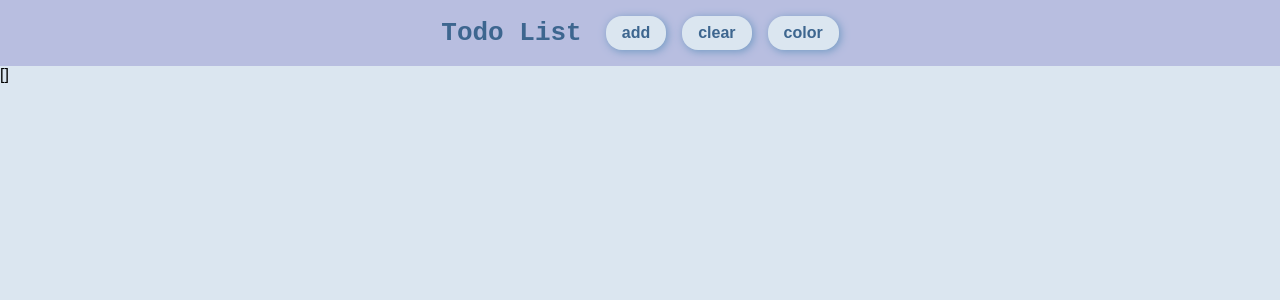
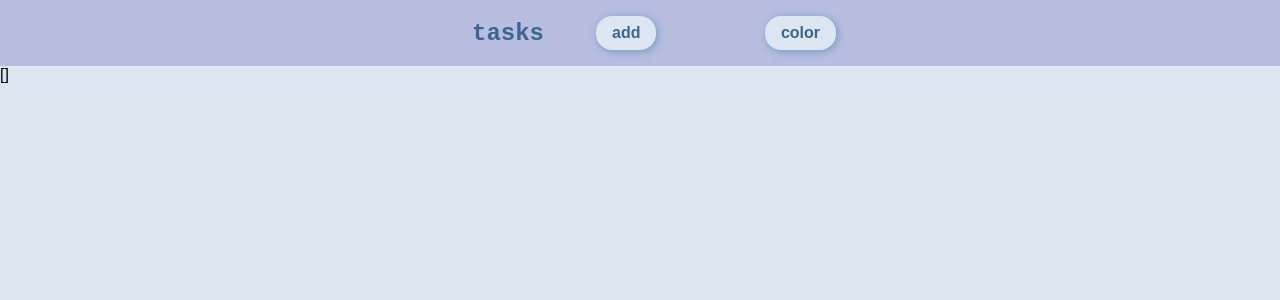
Before and after one commit to Kivthor/vue-todo-list, a Vue app: page / in a window 1280 px wide. Shown: the top 300 px of the page. Built offline with nearby package versions, Linux system fonts and the light colour scheme.

Commit message:
add counter for tasks, change styles a little

```diff
--- a/src/App.vue
+++ b/src/App.vue
@@ -4,7 +4,7 @@
 
 import { ref } from "vue";
 
-const count = ref(0);
+const taskCount = ref(0);
 const taskList = ref([]);
 const addTask = () => {
   taskList.value.push({
@@ -14,10 +14,12 @@
     date: '',
     status: 'WAITING',
   })
+  taskCount.value++
 }
 
 const deleteTask = (taskId) => {
   taskList.value = taskList.value.filter((task) => task.id !== taskId)
+  taskCount.value--
   console.log(`DELETED TASK WITH ID === ${taskId}`)
 }
 
@@ -39,21 +41,25 @@
 }
 const clearTaskList = () => {
   taskList.value = []
+  taskCount.value = 0
 }
 
 const changeColor = () => {
   const root = document.documentElement;
-  root.style.setProperty("--hue", Math.floor(Math.random() * 360));
+  root.style.setProperty("--hue", Math.floor(Math.random() * 360))
 };
 </script>
 
 <template>
   <div class="main-container">
     <div class="title-bar-container">
-      <h1>Todo List</h1>
+      <div class="title-container">
+        <div v-if="taskCount" class="counter-container">{{ taskCount }}</div>
+        <h1 class="title">tasks</h1>
+      </div>
       <div class="title-bar-buttons">
         <UiButton button-type="TITLE" @action="addTask">add</UiButton>
-        <UiButton button-type="TITLE" @action="clearTaskList">clear</UiButton>
+        <UiButton v-if="taskCount" button-type="TITLE" @action="clearTaskList">clear</UiButton>
         <UiButton button-type="TITLE" @action="changeColor">color</UiButton>
       </div>
     </div>
@@ -96,7 +102,16 @@
   background-color: var(--main-color-very-light-mod);
 }
 
-h1 {
+.title-container {
+  min-width: 8rem;
+  display: flex;
+  justify-content: space-evenly;
+  border: var(--border-container);
+}
+
+.title,
+.counter-container  {
+  font-size: 1.5rem;
   font-family: monospace;
   font-weight: bold;
   color: var(--main-color-darker);
@@ -104,8 +119,11 @@
 }
 
 .title-bar-buttons {
+  min-width: 15rem;
   display: flex;
+  justify-content: space-between;
   gap: 1rem;
   border: var(--border-sub-container);
 }
+
 </style>
--- a/src/assets/main.css
+++ b/src/assets/main.css
@@ -4,6 +4,12 @@
   --border-sub-container: none;
   --border-button: none;
   --main-radius: 1rem;
+
+  /*--border-main-container: 1px solid black;*/
+  /*--border-container: 1px solid red;*/
+  /*--border-sub-container: 1px solid blue;*/
+  /*--border-button: 1px solid green;*/
+  /*--main-radius: 0rem;*/
 
   --hue: 210;
   --hue-mod: calc(var(--hue) + 20);
--- a/src/components/TodoItem.vue
+++ b/src/components/TodoItem.vue
@@ -72,7 +72,7 @@
       <UiButton class="task-button" v-if="isSaved" @action="modTask">edit</UiButton>
       <UiButton class="task-button" v-if="!isSaved && taskText" @action="modTask">save</UiButton>
     </div>
-    <div style="color: red">{{ taskId }}</div>
+    <div>{{ taskId }}</div>
     <div>{{ todoItem }}</div>
   </div>
 </template>
@@ -182,7 +182,7 @@
   color-scheme: dark;
   border: var(--border-button);
   border-radius: var(--main-radius);
-  transition: 0.2s;
+  transition: 0.1s;
 }
 
 .todo-item-date-input:hover {
--- a/src/components/UiButton.vue
+++ b/src/components/UiButton.vue
@@ -39,7 +39,7 @@
   border: var(--border-button);
   background-color: var(--main-color-lighter);
   color: var(--main-color-text);
-  transition: 0.3s;
+  transition: 0.1s;
   &:hover {
     background-color: var(--main-color-darker);
     border-color: var(--main-color-darker);
```
